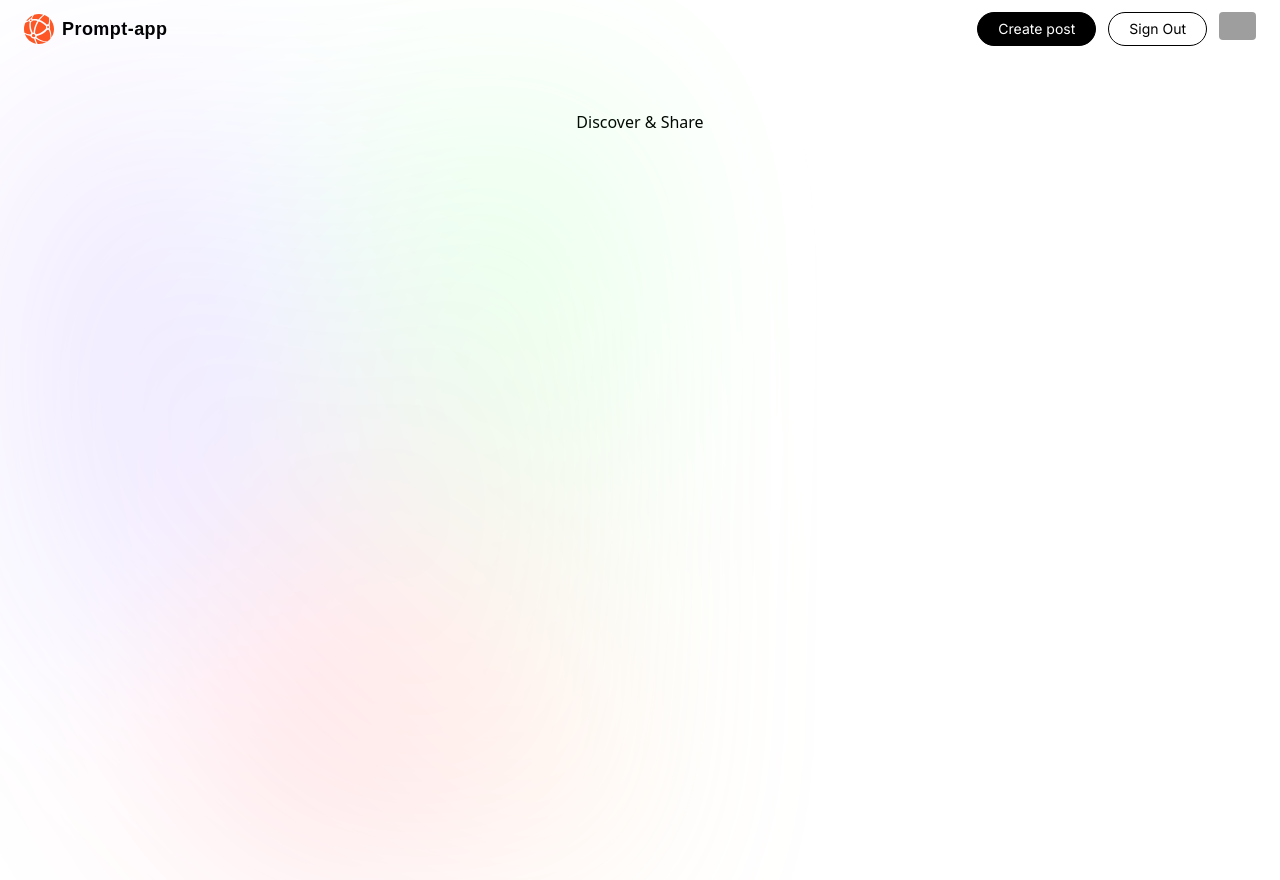
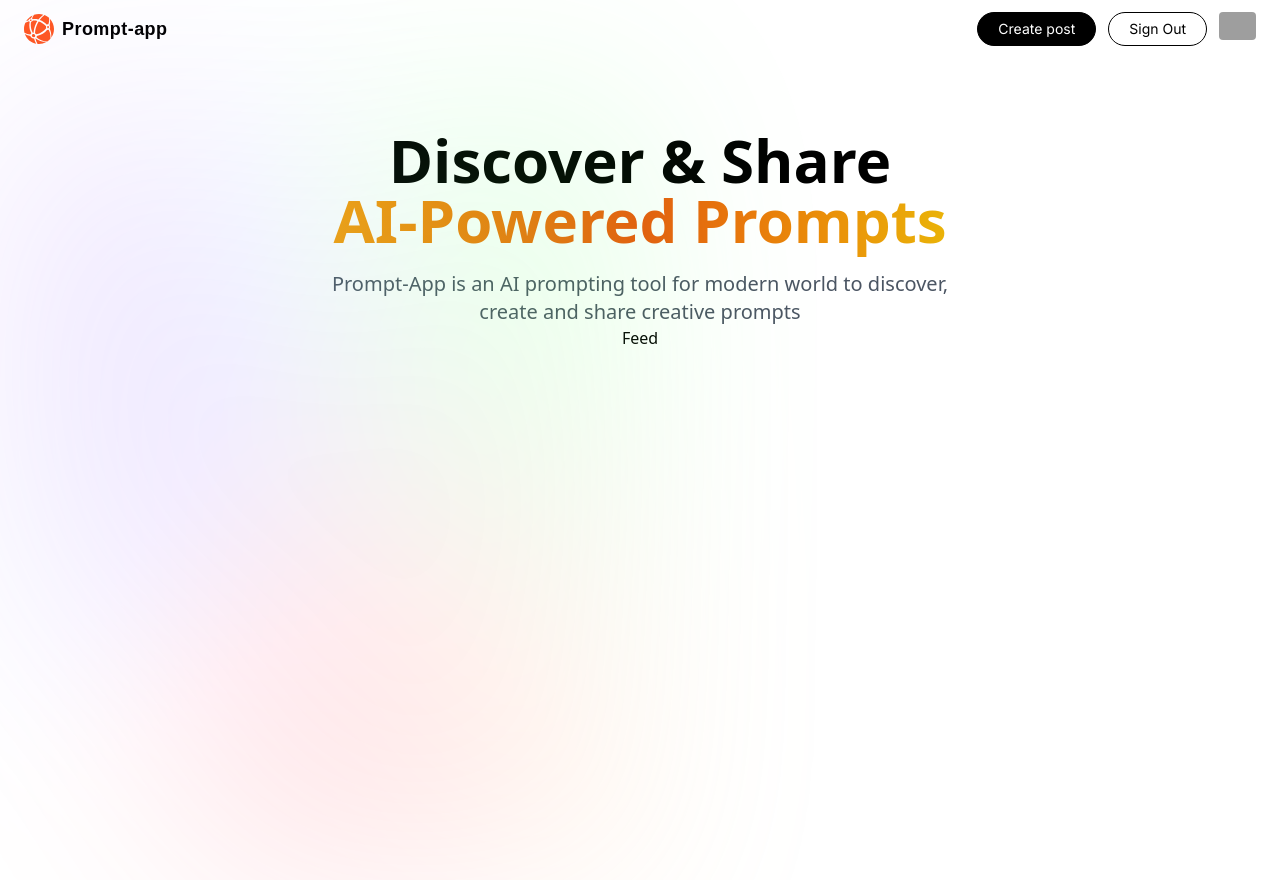
Before and after one commit to SavbeM/prompt-app, a Next.js app: page / in a window 1280 px wide. Built offline with nearby package versions, Linux system fonts and the light colour scheme; grey boxes are pictures that could not be loaded.

Commit message:
Home basic stylization

```diff
--- a/src/app/page.jsx
+++ /dev/null
@@ -1,14 +0,0 @@
-import React from 'react'
-
-
-const Home = () => {
-    return (
-        <section className="w-full flex flex-center flex-col">
-            <h1>
-                Discover & Share
-            </h1>
-        </section>
-    )
-}
-Home.propTypes = {}
-export default Home
--- /dev/null
+++ b/src/app/page.tsx
@@ -0,0 +1,19 @@
+import React from 'react'
+import "../styles/global.css"
+import Feed from "@/components/Feed";
+
+const Home = () => {
+    return (
+        <section className="w-full flex flex-center flex-col">
+            <h1 className="head_text text-center">
+                Discover & Share
+                <br className="max-md:hidden"/>
+                <span className="orange_gradient text-center">AI-Powered Prompts</span>
+            </h1>
+            <p className="desc text-center">Prompt-App is an AI prompting tool for modern world to discover, create and share creative prompts</p>
+            <Feed/>
+        </section>
+    )
+}
+Home.propTypes = {}
+export default Home
```
